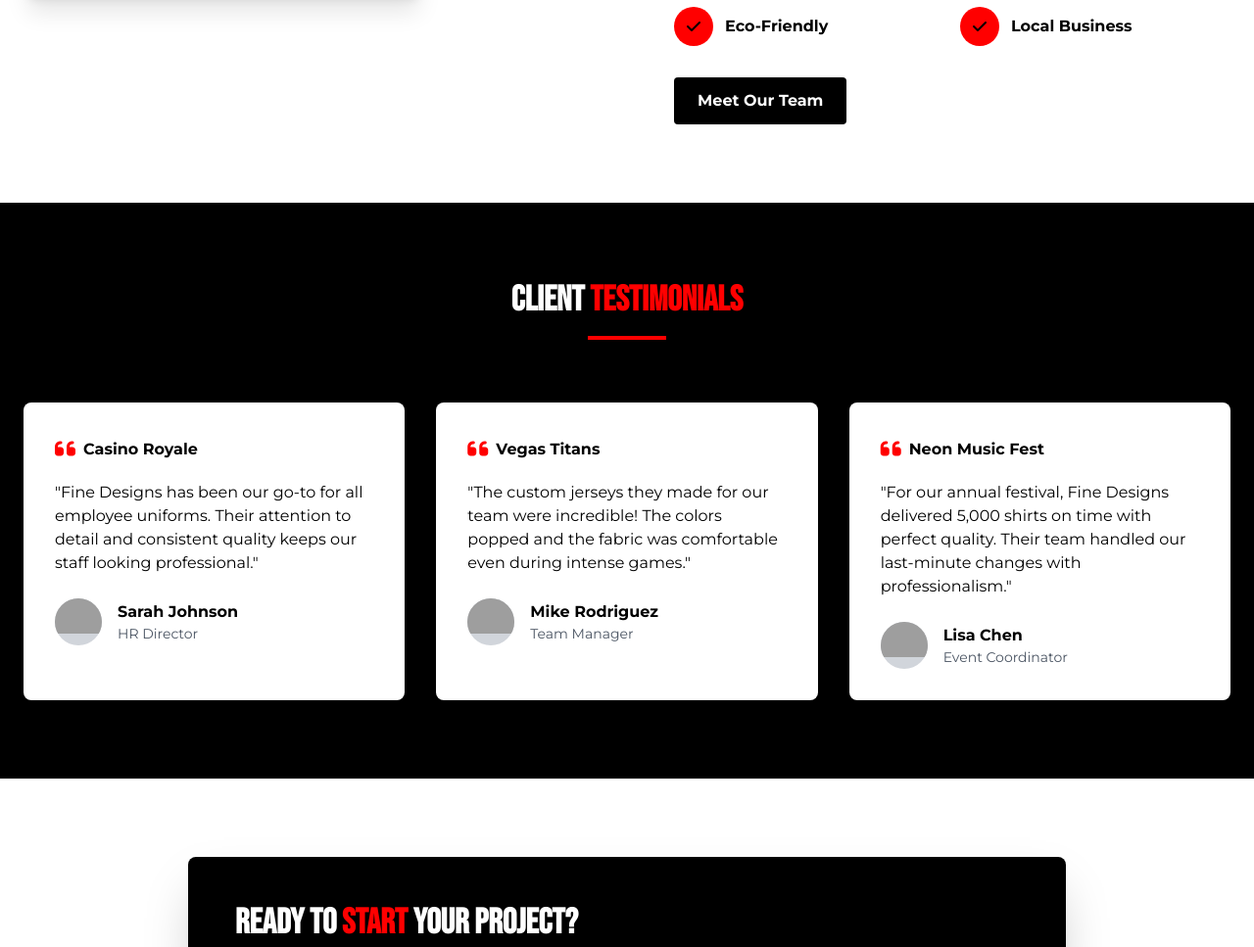
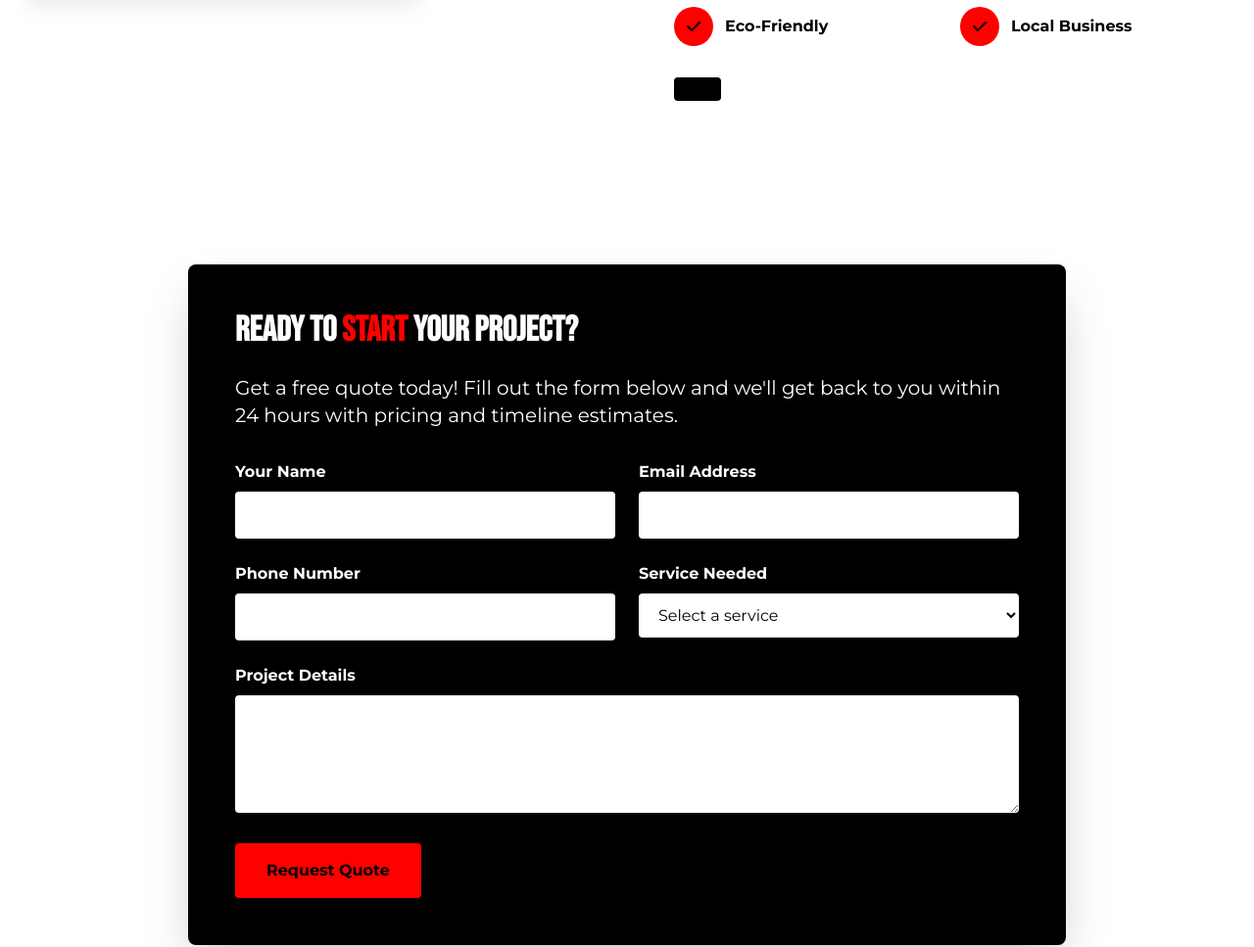
Before and after one commit to kiwii666/kiwii666.github-io, a plain HTML site: page index.html in a window 1280 px wide. Shown: the part 2893-3860 px from the top of the page at 98% size. Drawn offline with nearby package versions, Linux system fonts and the light colour scheme; grey boxes are pictures that could not be loaded.

Commit message:
Update index.html

```diff
--- a/index.html
+++ b/index.html
@@ -326,7 +326,7 @@
                     <h2 class="text-4xl font-display font-bold mb-6">ABOUT <span class="text-accent">FINE DESIGNS</span></h2>
                     <div class="w-20 h-1 bg-accent mb-6"></div>
                     <p class="text-lg mb-6">
-                        Founded in Las Vegas, Fine Designs LLC has been serving the community with premium custom apparel decoration services since 2010. Our team of skilled artisans combines traditional craftsmanship with cutting-edge technology to deliver exceptional results.
+                        Founded in Las Vegas, Fine Designs LLC has been serving the community with premium custom apparel decoration services since 2021. Our team of skilled artisans combines traditional craftsmanship with cutting-edge technology to deliver exceptional results.
                     </p>
                     <p class="text-lg mb-6">
                         We pride ourselves on attention to detail, quality materials, and outstanding customer service. Whether you're a small business, large corporation, or individual with a creative vision, we're here to bring your ideas to life.
@@ -358,90 +358,12 @@
                         </div>
                     </div>
                     <a href="#contact" class="inline-block bg-primary text-secondary px-6 py-3 rounded font-bold hover:bg-opacity-90 transition">
-                        Meet Our Team
                     </a>
                 </div>
             </div>
         </div>
     </section>
 
-    <!-- Testimonials -->
-    <section class="py-20 bg-primary text-secondary">
-        <div class="container mx-auto px-6">
-            <div class="text-center mb-16">
-                <h2 class="text-4xl font-display font-bold mb-4">CLIENT <span class="text-accent">TESTIMONIALS</span></h2>
-                <div class="w-20 h-1 bg-accent mx-auto"></div>
-            </div>
-
-            <div class="grid grid-cols-1 md:grid-cols-3 gap-8">
-                <!-- Testimonial 1 -->
-                <div class="bg-secondary text-primary p-8 rounded-lg shadow-lg">
-                    <div class="flex items-center mb-4">
-                        <div class="text-accent text-2xl mr-2">
-                            <i class="fas fa-quote-left"></i>
-                        </div>
-                        <div class="font-bold">Casino Royale</div>
-                    </div>
-                    <p class="mb-6">
-                        "Fine Designs has been our go-to for all employee uniforms. Their attention to detail and consistent quality keeps our staff looking professional."
-                    </p>
-                    <div class="flex items-center">
-                        <div class="w-12 h-12 rounded-full bg-gray-300 mr-4 overflow-hidden">
-                            <img src="https://randomuser.me/api/portraits/women/43.jpg" alt="Sarah Johnson">
-                        </div>
-                        <div>
-                            <div class="font-bold">Sarah Johnson</div>
-                            <div class="text-sm text-gray-600">HR Director</div>
-                        </div>
-                    </div>
-                </div>
-
-                <!-- Testimonial 2 -->
-                <div class="bg-secondary text-primary p-8 rounded-lg shadow-lg">
-                    <div class="flex items-center mb-4">
-                        <div class="text-accent text-2xl mr-2">
-                            <i class="fas fa-quote-left"></i>
-                        </div>
-                        <div class="font-bold">Vegas Titans</div>
-                    </div>
-                    <p class="mb-6">
-                        "The custom jerseys they made for our team were incredible! The colors popped and the fabric was comfortable even during intense games."
-                    </p>
-                    <div class="flex items-center">
-                        <div class="w-12 h-12 rounded-full bg-gray-300 mr-4 overflow-hidden">
-                            <img src="https://randomuser.me/api/portraits/men/32.jpg" alt="Mike Rodriguez">
-                        </div>
-                        <div>
-                            <div class="font-bold">Mike Rodriguez</div>
-                            <div class="text-sm text-gray-600">Team Manager</div>
-                        </div>
-                    </div>
-                </div>
-
-                <!-- Testimonial 3 -->
-                <div class="bg-secondary text-primary p-8 rounded-lg shadow-lg">
-                    <div class="flex items-center mb-4">
-                        <div class="text-accent text-2xl mr-2">
-                            <i class="fas fa-quote-left"></i>
-                        </div>
-                        <div class="font-bold">Neon Music Fest</div>
-                    </div>
-                    <p class="mb-6">
-                        "For our annual festival, Fine Designs delivered 5,000 shirts on time with perfect quality. Their team handled our last-minute changes with professionalism."
-                    </p>
-                    <div class="flex items-center">
-                        <div class="w-12 h-12 rounded-full bg-gray-300 mr-4 overflow-hidden">
-                            <img src="https://randomuser.me/api/portraits/women/65.jpg" alt="Lisa Chen">
-                        </div>
-                        <div>
-                            <div class="font-bold">Lisa Chen</div>
-                            <div class="text-sm text-gray-600">Event Coordinator</div>
-                        </div>
-                    </div>
-                </div>
-            </div>
-        </div>
-    </section>
 
     <!-- Quote Section -->
     <section id="quote" class="py-20 bg-secondary">
@@ -508,8 +430,7 @@
                                 <i class="fas fa-map-marker-alt"></i>
                             </div>
                             <div>
-                                <h4 class="font-bold mb-1">Our Location</h4>
-                                <p>1234 Design Street<br>Las Vegas, NV 89101</p>
+
                             </div>
                         </div>
 
@@ -519,7 +440,7 @@
                             </div>
                             <div>
                                 <h4 class="font-bold mb-1">Call Us</h4>
-                                <p>Office: (702) 555-1234<br>Mobile: (702) 555-5678</p>
+                                <p>Office: (702) 881-2090</p>
                             </div>
                         </div>
 
@@ -529,7 +450,7 @@
                             </div>
                             <div>
                                 <h4 class="font-bold mb-1">Email Us</h4>
-                                <p>info@finedesignsvegas.com<br>sales@finedesignsvegas.com</p>
+                                <p>finedesignorders@outlook.com</p>
                             </div>
                         </div>
 
```
